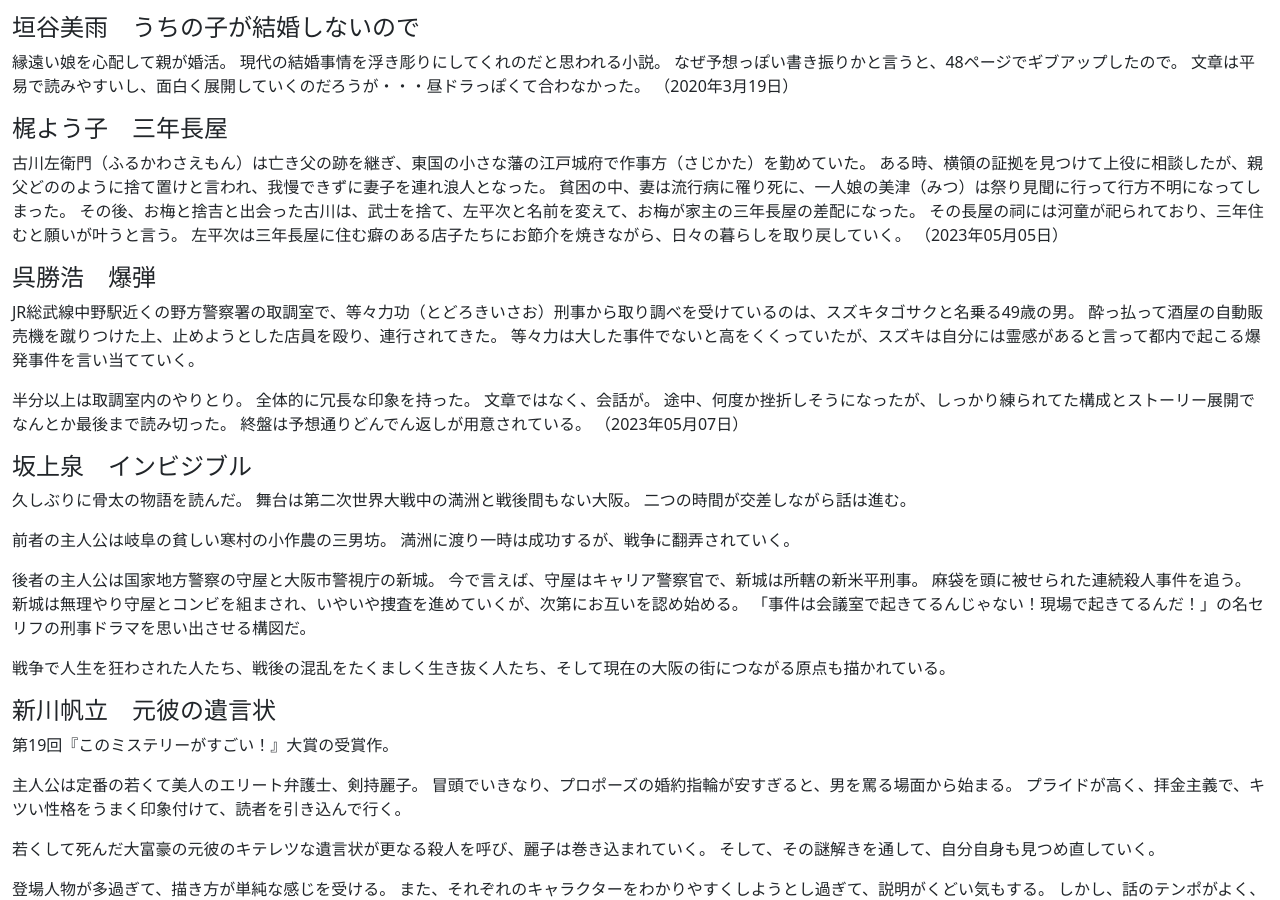
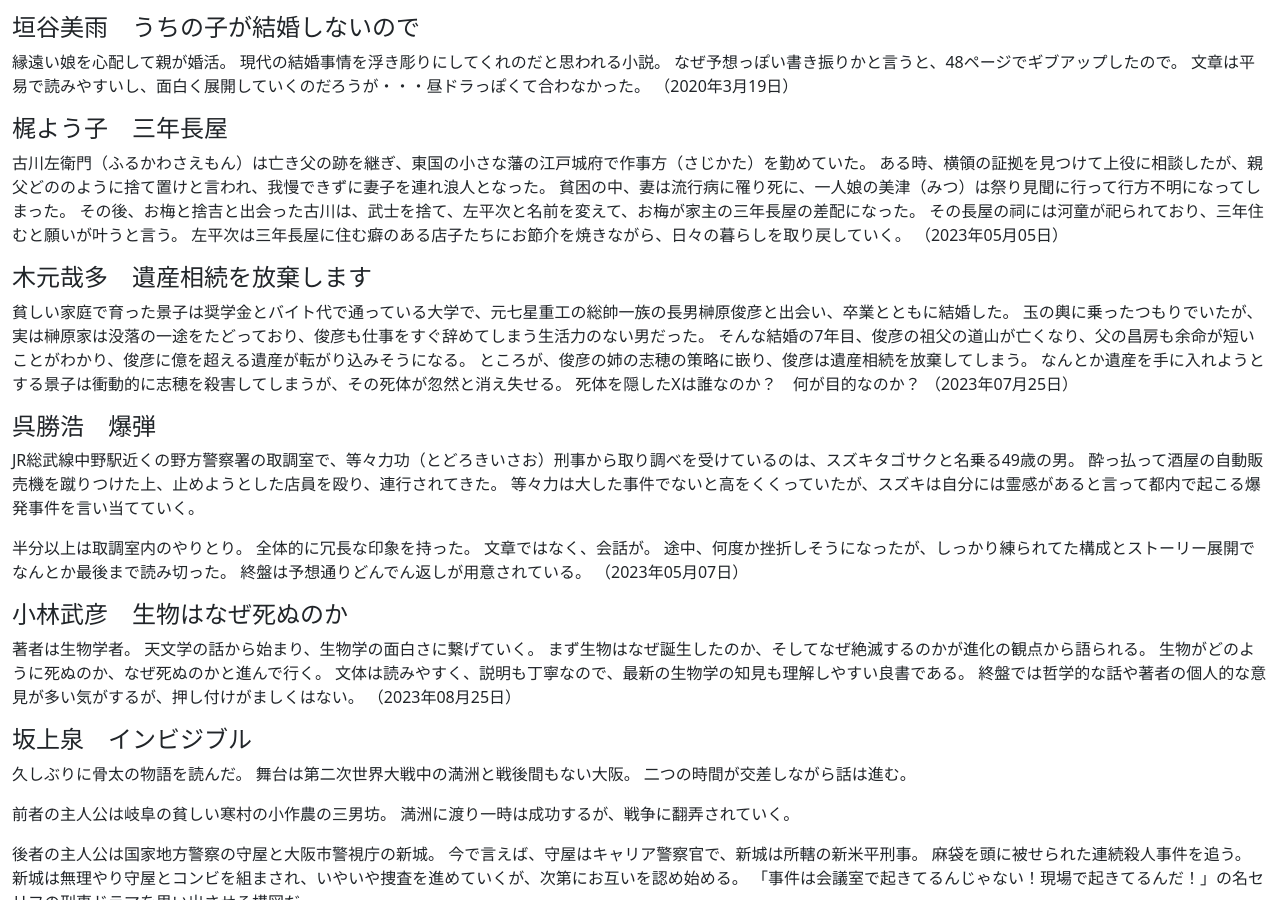
Before and after one commit to waipuna96815/waipuna96815.github.io, a Jekyll site: the page built from pages/book-etc.md, in a window 1280 px wide and 900 px high, scrolled down 1271 px. Built offline with Jekyll 4.4.1, drawn with Linux system fonts in a browser that asks for light colours; nearby versions of some CDN libraries; some of the changed text lies outside the part shown.

Commit message:
add 3 books by Kimoto, Kobayashi and Imamura

```diff
--- a/pages/book-etc.md
+++ b/pages/book-etc.md
@@ -1,7 +1,7 @@
 ---
 layout: page
 title: 読書メモ：その他
-date: 2023-05-24
+date: 2023-08-26
 categories: 読書
 ---
 <div id="aizawa"></div>
@@ -97,6 +97,17 @@ categories: 読書
 左平次は三年長屋に住む癖のある店子たちにお節介を焼きながら、日々の暮らしを取り戻していく。
 （2023年05月05日）
 
+<div id="kimoto"></div>
+#### 木元哉多　遺産相続を放棄します
+
+貧しい家庭で育った景子は奨学金とバイト代で通っている大学で、元七星重工の総帥一族の長男榊原俊彦と出会い、卒業とともに結婚した。
+玉の輿に乗ったつもりでいたが、実は榊原家は没落の一途をたどっており、俊彦も仕事をすぐ辞めてしまう生活力のない男だった。
+そんな結婚の7年目、俊彦の祖父の道山が亡くなり、父の昌房も余命が短いことがわかり、俊彦に億を超える遺産が転がり込みそうになる。
+ところが、俊彦の姉の志穂の策略に嵌り、俊彦は遺産相続を放棄してしまう。
+なんとか遺産を手に入れようとする景子は衝動的に志穂を殺害してしまうが、その死体が忽然と消え失せる。
+死体を隠したXは誰なのか？　何が目的なのか？
+（2023年07月25日）
+
 <div id="go"></div>
 #### 呉勝浩　爆弾
 
@@ -110,6 +121,17 @@ JR総武線中野駅近くの野方警察署の取調室で、等々力功（と
 途中、何度か挫折しそうになったが、しっかり練られてた構成とストーリー展開でなんとか最後まで読み切った。
 終盤は予想通りどんでん返しが用意されている。
 （2023年05月07日）
+
+<div id="kobayashi"></div>
+#### 小林武彦　生物はなぜ死ぬのか
+
+著者は生物学者。
+天文学の話から始まり、生物学の面白さに繋げていく。
+まず生物はなぜ誕生したのか、そしてなぜ絶滅するのかが進化の観点から語られる。
+生物がどのように死ぬのか、なぜ死ぬのかと進んで行く。
+文体は読みやすく、説明も丁寧なので、最新の生物学の知見も理解しやすい良書である。
+終盤では哲学的な話や著者の個人的な意見が多い気がするが、押し付けがましくはない。
+（2023年08月25日）
 
 <div id="sakagami"></div>
 #### 坂上泉　インビジブル
```
Also changed, not shown: book.md (+3 -0 lines), index.md (+3 -0 lines), pages/book-imamura.md (+11 -2 lines).
